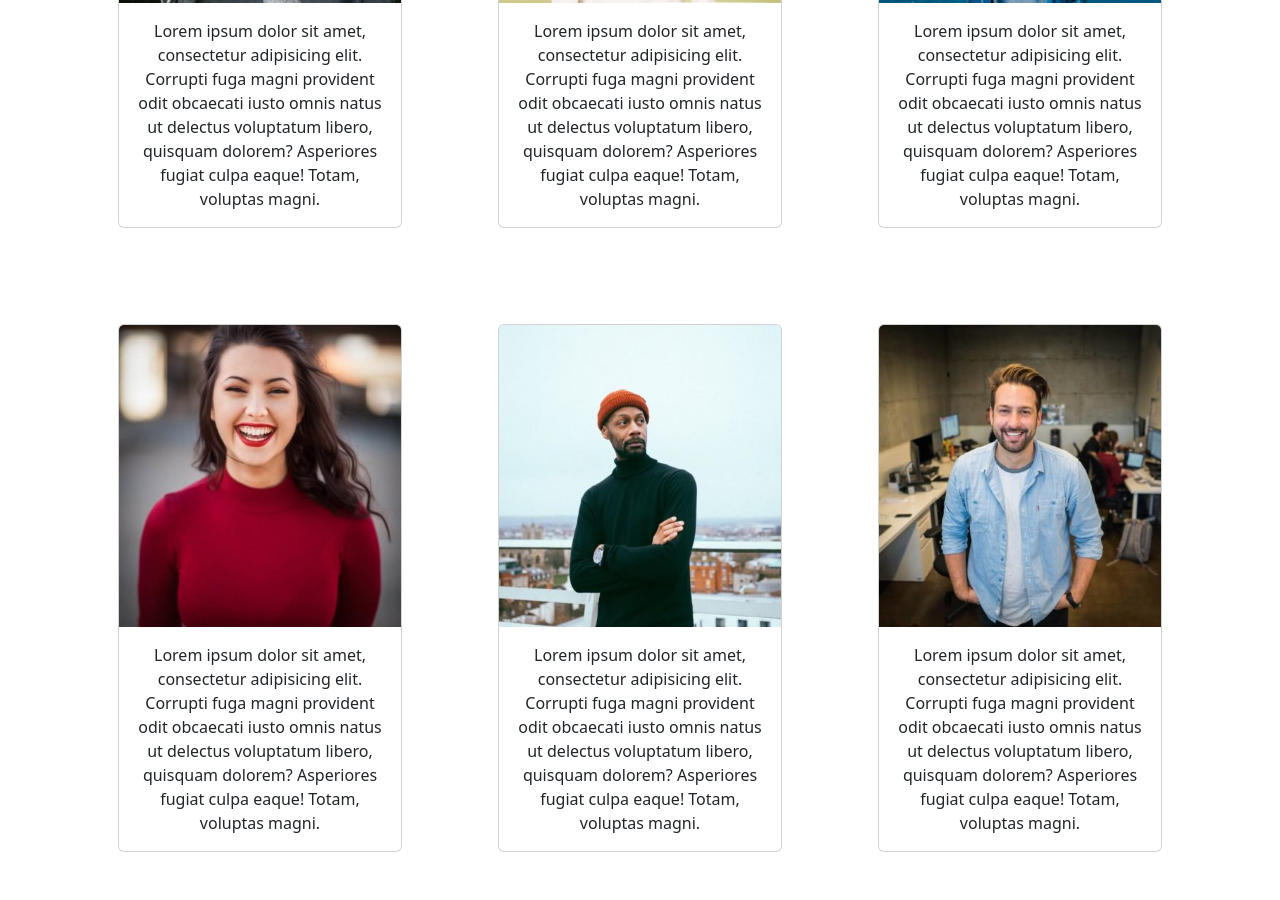
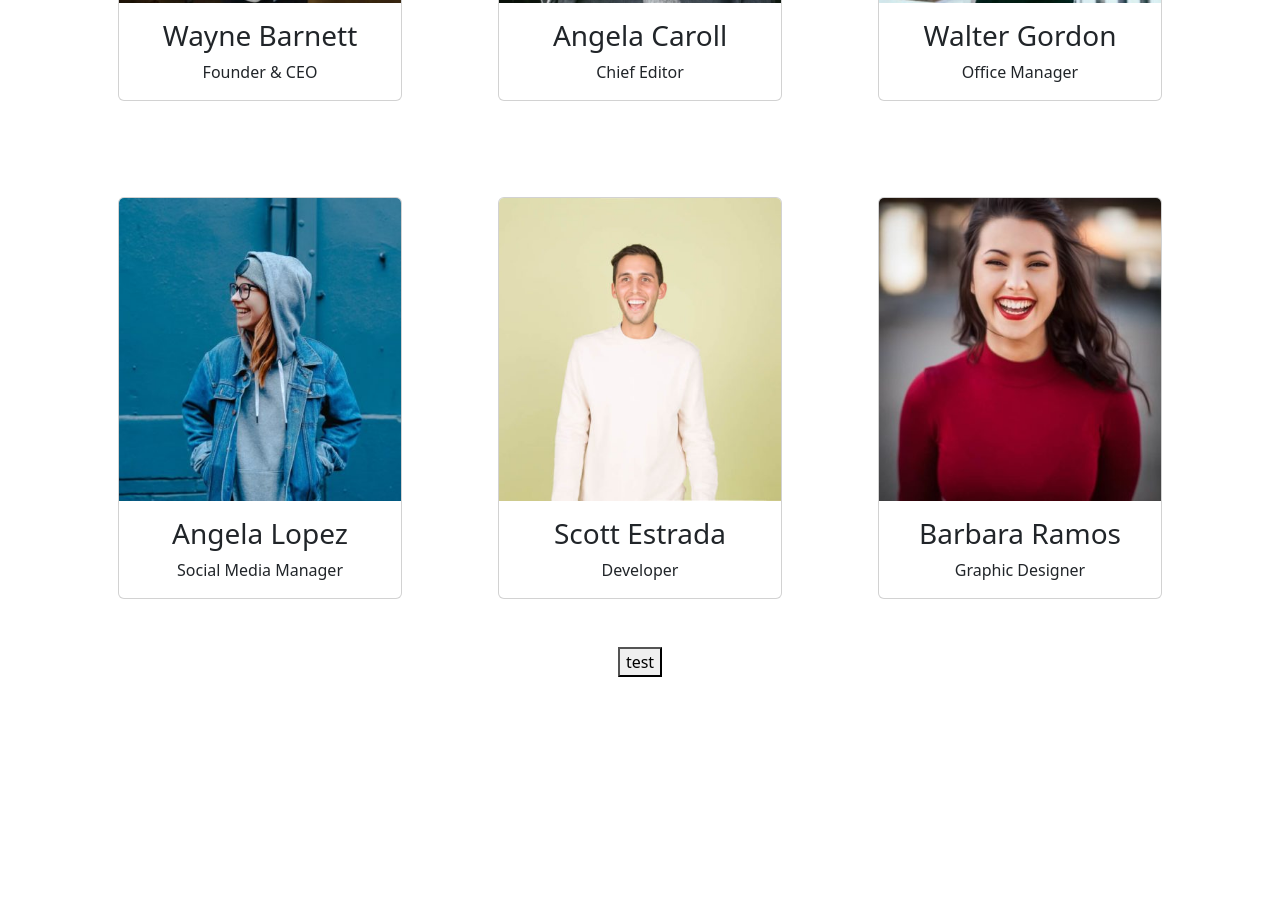
Before and after one commit to AndVig/js-our-team, a plain HTML site: page index.html in a window 1280 px wide. Shown: the part 483-1383 px from the top of the page. After the commit the page ends 1160 px from the top, so only its background shows below. Drawn offline with nearby package versions, Linux system fonts and the light colour scheme.

Commit message:
complete

```diff
--- a/JS/script.js
+++ b/JS/script.js
@@ -0,0 +1,60 @@
+const team=[
+    {
+        name:"Wayne Barnett",
+        role:"Founder & CEO",
+        image:"wayne-barnett-founder-ceo.jpg",
+    },
+    {
+        name:"Angela Caroll",
+        role:"Chief Editor",
+        image:"angela-caroll-chief-editor.jpg",
+    },
+    {
+        name:"Walter Gordon",
+        role:"Office Manager",
+        image:"walter-gordon-office-manager.jpg",
+    },
+    {
+        name:"Angela Lopez",
+        role:"Social Media Manager",
+        image:"angela-lopez-social-media-manager.jpg",
+    },
+    {
+        name:"Scott Estrada",
+        role:"Developer",
+        image:"scott-estrada-developer.jpg",
+    },
+    {
+        name:"Barbara Ramos",
+        role:"Graphic Designer",
+        image:"barbara-ramos-graphic-designer.jpg",
+    }
+]
+
+const prova= document.querySelector(".prova");
+const prova2=document.getElementById("prova2");
+
+prova2.addEventListener('click',  addTeam)
+
+for (let i=0;i<team.length;i++){
+    console.log(team[i]);
+    const user = team[i];
+
+    prova.innerHTML += `
+    <div class="col-4 p-5">
+        <div class="card">
+            <img src="./img/${user.image}" class="card-img-top">
+            <div class="card-body">
+                <div class="card-text">
+                    <h3 class="title">${user.name}</h3>
+                    <span>${user.role}</span>
+
+                </div>
+            </div>
+        </div>
+    </div>
+    `;
+}
+function addTeam() {
+
+}
--- a/index.html
+++ b/index.html
@@ -10,68 +10,8 @@
 <body>
     <div class="container text-center ">
         <h2 class="my-5">OUR TEAM</h2>
-        <div class="row">
-            <div class="col-4 p-5">
-                <div class="card">
-                    <img src="./img/angela-caroll-chief-editor.jpg" class="card-img-top">
-                    <div class="card-body">
-                        <div class="card-text">
-                            Lorem ipsum dolor sit amet, consectetur adipisicing elit. Corrupti fuga magni provident odit obcaecati iusto omnis natus ut delectus voluptatum libero, quisquam dolorem? Asperiores fugiat culpa eaque! Totam, voluptas magni.
-                        </div>
-                    </div>
-                </div>
-            </div>
-            <div class="col-4 p-5">
-                <div class="card">
-                    <img src="./img/scott-estrada-developer.jpg" class="card-img-top">
-                    <div class="card-body">
-                        <div class="card-text">
-                            Lorem ipsum dolor sit amet, consectetur adipisicing elit. Corrupti fuga magni provident odit obcaecati iusto omnis natus ut delectus voluptatum libero, quisquam dolorem? Asperiores fugiat culpa eaque! Totam, voluptas magni.
-                        </div>
-                    </div>
-                </div>
-            </div>
-            <div class="col-4 p-5">
-                <div class="card">
-                    <img src="./img/angela-lopez-social-media-manager.jpg" class="card-img-top">
-                    <div class="card-body">
-                        <div class="card-text">
-                            Lorem ipsum dolor sit amet, consectetur adipisicing elit. Corrupti fuga magni provident odit obcaecati iusto omnis natus ut delectus voluptatum libero, quisquam dolorem? Asperiores fugiat culpa eaque! Totam, voluptas magni.
-                        </div>
-                    </div>
-                </div>
-            </div>
-            <div class="col-4 p-5">
-                <div class="card">
-                    <img src="./img/barbara-ramos-graphic-designer.jpg" class="card-img-top">
-                    <div class="card-body">
-                        <div class="card-text">
-                            Lorem ipsum dolor sit amet, consectetur adipisicing elit. Corrupti fuga magni provident odit obcaecati iusto omnis natus ut delectus voluptatum libero, quisquam dolorem? Asperiores fugiat culpa eaque! Totam, voluptas magni.
-                        </div>
-                    </div>
-                </div>
-            </div>
-            <div class="col-4 p-5">
-                <div class="card">
-                    <img src="./img/walter-gordon-office-manager.jpg" class="card-img-top">
-                    <div class="card-body">
-                        <div class="card-text">
-                            Lorem ipsum dolor sit amet, consectetur adipisicing elit. Corrupti fuga magni provident odit obcaecati iusto omnis natus ut delectus voluptatum libero, quisquam dolorem? Asperiores fugiat culpa eaque! Totam, voluptas magni.
-                        </div>
-                    </div>
-                </div>
-            </div>
-            <div class="col-4 p-5">
-                <div class="card">
-                    <img src="./img/wayne-barnett-founder-ceo.jpg" class="card-img-top">
-                    <div class="card-body">
-                        <div class="card-text">
-                            Lorem ipsum dolor sit amet, consectetur adipisicing elit. Corrupti fuga magni provident odit obcaecati iusto omnis natus ut delectus voluptatum libero, quisquam dolorem? Asperiores fugiat culpa eaque! Totam, voluptas magni.
-                        </div>
-                    </div>
-                </div>
-            </div>
-        </div>
+        <div class="row prova" ></div>
+        <button id="prova2">test</button>
     </div>
 
     <script src="./JS/script.js"></script>
```
